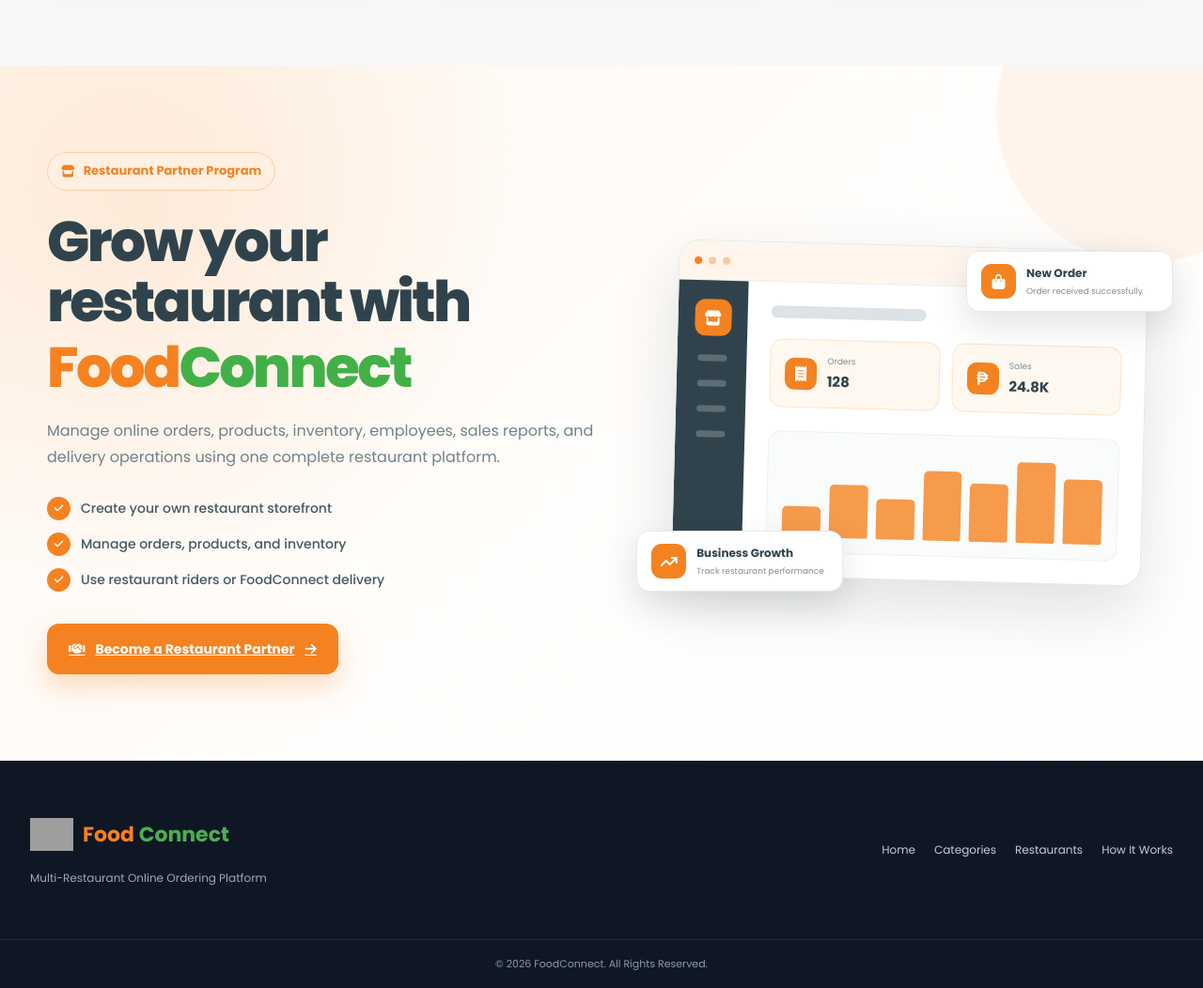
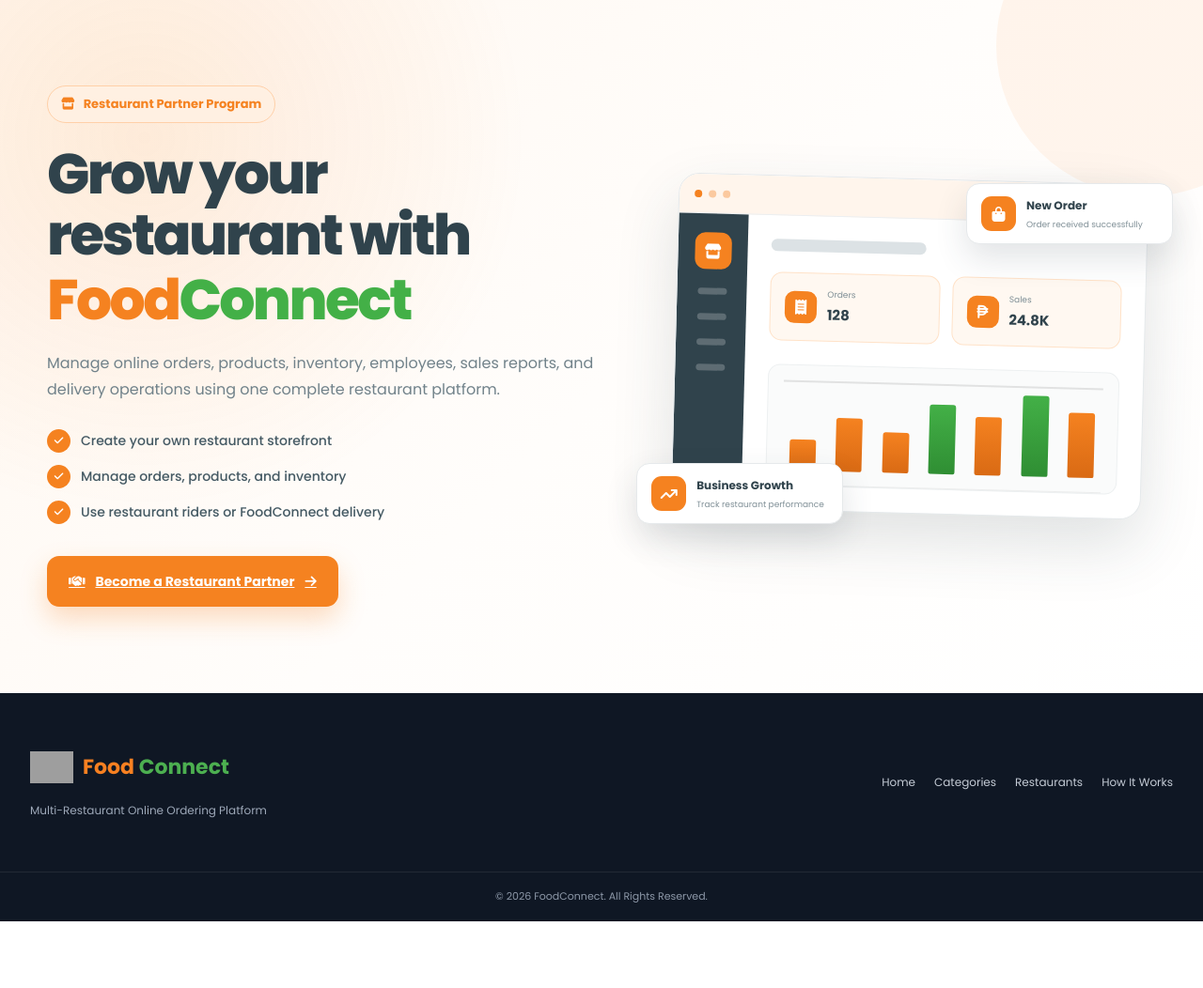
Before and after one commit to damocles-24/FoodConnect, a PHP site: page /html/index.html in a window 1280 px wide. Shown: the part 2515-3567 px from the top of the page at 94% size. After the commit the page ends 3496 px from the top, so only its background shows below. Run offline with PHP 8.4, Linux system fonts and the light colour scheme; grey boxes are pictures that could not be loaded.

Commit message:
Update homepage text, graph colors, and logo

```diff
--- a/frontend/css/partner_apply.css
+++ b/frontend/css/partner_apply.css
@@ -124,11 +124,9 @@ a {
 
 .foodconnect-logo {
     display: block;
-
     width: 245px;
     max-width: 100%;
     height: auto;
-
     object-fit: contain;
 }
 
--- a/frontend/css/style.css
+++ b/frontend/css/style.css
@@ -2890,26 +2890,66 @@ body {
 }
 
 .preview-chart {
+    position: relative;
     height: 130px;
     margin-top: 25px;
     padding: 16px;
-
+    background: #fafbfb;
+    border: 1px solid #edf0f1;
+    border-radius: 13px;
+}
+
+.preview-chart .chart-grid {
+    position: absolute;
+    inset: 16px 16px 0;
+    display: flex;
+    flex-direction: column;
+    justify-content: space-between;
+    pointer-events: none;
+}
+
+.preview-chart .chart-grid::before,
+.preview-chart .chart-grid::after {
+    content: '';
+    display: block;
+    height: 1px;
+    background: rgba(0,0,0,0.06);
+}
+
+.preview-chart .chart-grid::before {
+    height: 2px;
+    background: rgba(0,0,0,0.1);
+}
+
+.preview-chart .chart-bars {
+    position: relative;
+    z-index: 1;
+    height: 100%;
     display: flex;
     align-items: flex-end;
     justify-content: space-between;
-    gap: 9px;
-
-    background: #fafbfb;
-    border: 1px solid #edf0f1;
-    border-radius: 13px;
-}
-
-.preview-chart span {
+    gap: 6px;
+}
+
+.preview-chart .chart-bars > div {
+    flex: 1;
+    height: 100%;
+    display: flex;
+    align-items: flex-end;
+    justify-content: center;
+}
+
+.preview-chart .chart-bars > div > div {
     width: 100%;
-
-    background: #f58220;
-    border-radius: 5px 5px 2px 2px;
-    opacity: 0.8;
+    max-width: 28px;
+    min-height: 4px;
+    border-radius: 3px 3px 2px 2px;
+    background: linear-gradient(180deg, #f58220 0%, #d96a14 100%);
+}
+
+.preview-chart .chart-bars > div:nth-child(4) > div,
+.preview-chart .chart-bars > div:nth-child(6) > div {
+    background: linear-gradient(180deg, #43b047 0%, #2f8e33 100%);
 }
 
 /* Floating cards */
--- a/frontend/html/index.html
+++ b/frontend/html/index.html
@@ -166,15 +166,15 @@
 
           <i class="fa-solid fa-location-dot"></i>
 
-          Local Restaurants • One Platform
+          From Local Kitchens to Your Doorstep
 
         </span>
 
         <h2>
 
-          Your Local Favorites,
+          Order Your
 
-          Delivered Through
+          Favorite Meals Anytime with
 
           <span>FoodConnect.</span>
 
@@ -792,17 +792,18 @@
 
             </div>
 
-            <div class="preview-chart">
-
-              <span style="height: 35%;"></span>
-              <span style="height: 60%;"></span>
-              <span style="height: 45%;"></span>
-              <span style="height: 78%;"></span>
-              <span style="height: 65%;"></span>
-              <span style="height: 90%;"></span>
-              <span style="height: 72%;"></span>
-
-            </div>
+              <div class="preview-chart">
+                <div class="chart-grid"></div>
+                 <div class="chart-bars">
+                <div><div style="height:35%"></div></div>
+                <div><div style="height:60%"></div></div>
+                <div><div style="height:45%"></div></div>
+                <div><div style="height:78%"></div></div>
+                <div><div style="height:65%"></div></div>
+                <div><div style="height:90%"></div></div>
+               <div><div style="height:72%"></div></div>
+           </div>
+          </div>
 
           </div>
 
@@ -861,7 +862,7 @@
       <div class="footer-logo">
 
         <img
-          src="https://raw.githubusercontent.com/damocles-24/IMAGES/refs/heads/main/05f3b888-5229-477b-87a0-0b27c7ddee38%20(1)-Photoroom.png"
+          src="https://raw.githubusercontent.com/damocles-24/IMAGES/refs/heads/main/05f3b888-5229-477b-87a0-0b27c7ddee38%20(1)-Photorog"
           alt="FoodConnect"
         >
 
--- a/frontend/html/partner_apply.html
+++ b/frontend/html/partner_apply.html
@@ -49,7 +49,7 @@
         aria-label="Go to FoodConnect homepage"
     >
         <img
-            src="https://raw.githubusercontent.com/damocles-24/IMAGES/refs/heads/main/fc_laltest.png"
+            src="https://raw.githubusercontent.com/damocles-24/IMAGES/refs/heads/main/05f3b888-5229-477b-87a0-0b27c7ddee38%20(1)-Photoroom%20(2).png"
             alt="FoodConnect Logo"
             class="foodconnect-logo"
         >
```
